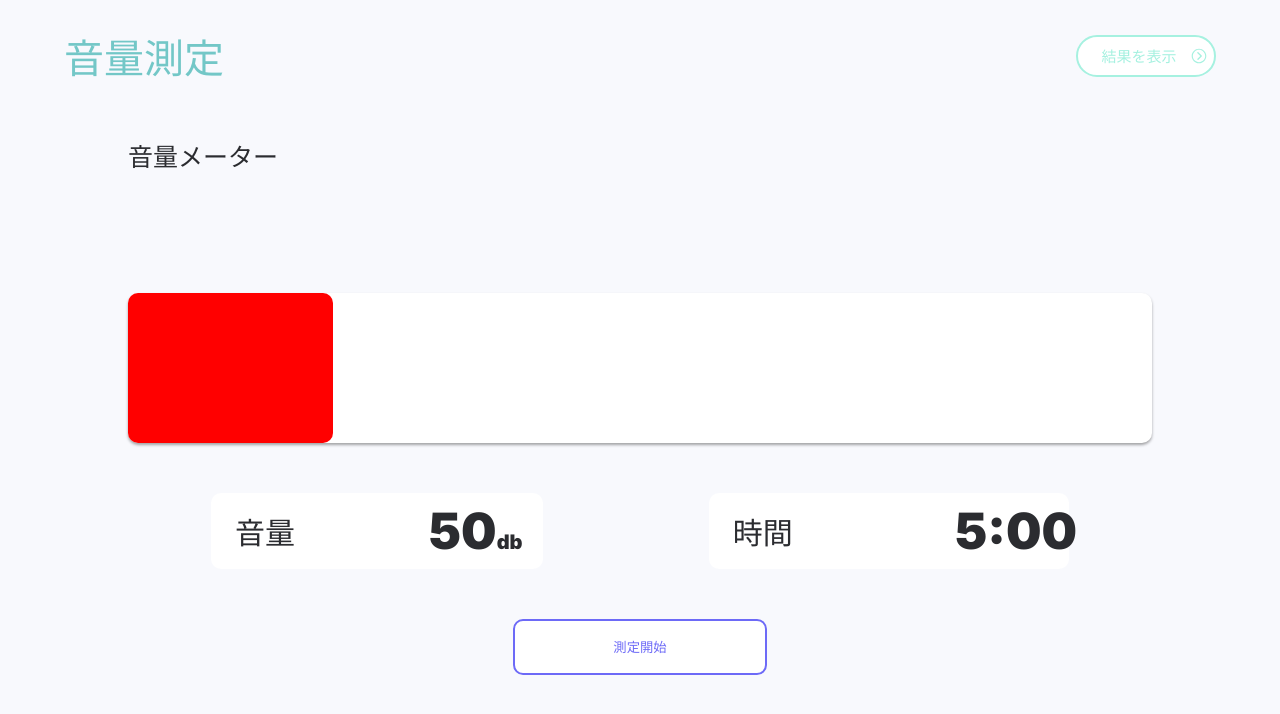
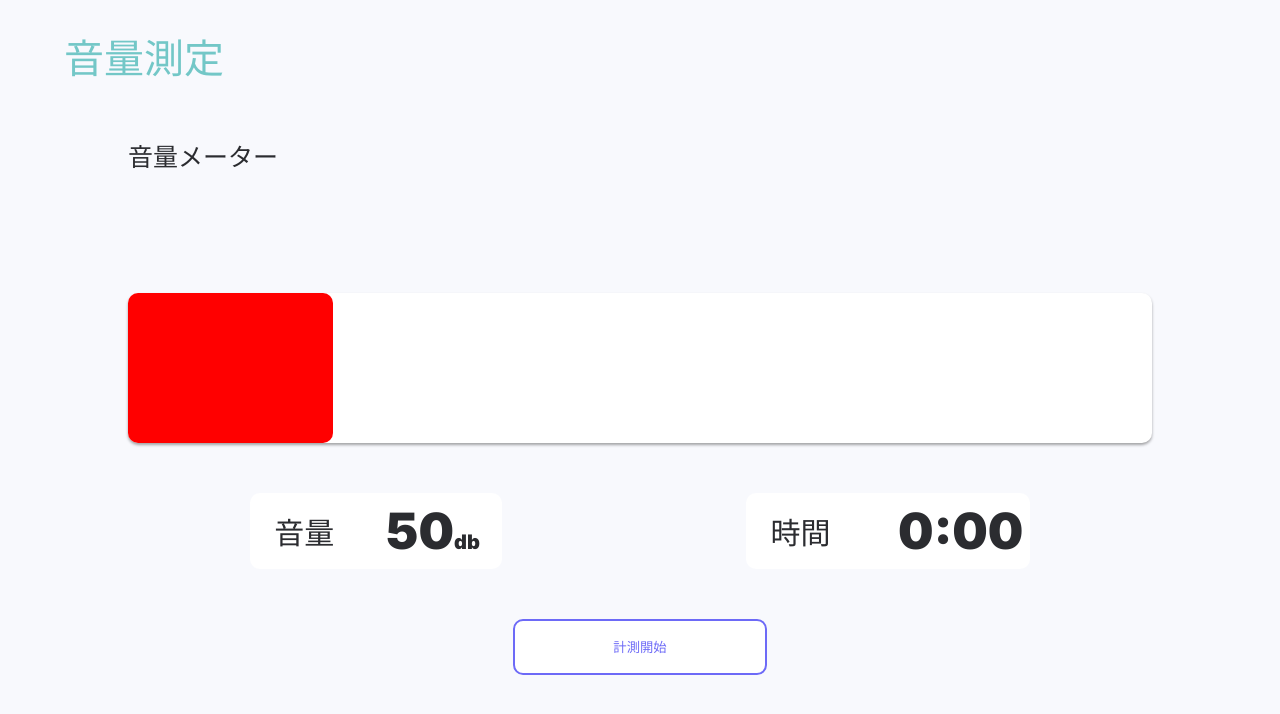
Before and after one commit to mizunoryuki/syshack_2025spring, a React (Vite) app: page /measure in a window 1280 px wide. Shown: the top 714 px of the page. Built offline with nearby package versions, Linux system fonts and the light colour scheme.

Commit message:
ボタンを押したら秒数をカウントするように変更

```diff
--- a/src/components/elements/MeasureText/index.css
+++ b/src/components/elements/MeasureText/index.css
@@ -5,10 +5,10 @@
     align-items: center;
 
     width: fit-content;
-    gap: 100px;
 
     padding: 8px 24px;
     border-radius: var(--radius-10);
+    gap: 20px;
 
     & > :nth-child(n) {
         margin: 0;
@@ -20,8 +20,11 @@
     }
 
     & > .content {
+        margin-right: auto;
         font-size: var(--font-size-50);
         font-weight: var(--font-weight-black);
+        width: 100%;
+        text-align: right;
     }
 
     & > .volume::after {
--- a/src/components/elements/MeasureText/index.jsx
+++ b/src/components/elements/MeasureText/index.jsx
@@ -8,7 +8,7 @@ export default function MeasureText({ type = "", title, content = "" }) {
             </div>
         );
     } else if (type === "timer") {
-        const min = content / 60;
+        const min = Math.floor(content / 60);
         const sec = String(content % 60).padStart(2, "0");
 
         return (
--- a/src/components/elements/Meter/index.jsx
+++ b/src/components/elements/Meter/index.jsx
@@ -1,7 +1,16 @@
+import { useState } from "react";
 import Button from "../Button";
 import MeasureText from "../MeasureText";
 import "./index.css";
-export default function Meter() {
+import useCountTime from "../../../hooks/timerhook";
+export default function Meter({ isdone, setIsdone }) {
+    const { count, isRunning, startTimer, finishMeasure } = useCountTime();
+
+    const handleFinishTimer = () => {
+        finishMeasure();
+        setIsdone(true);
+    };
+
     return (
         <div className="meter-container">
             <p>音量メーター</p>
@@ -16,14 +25,20 @@ export default function Meter() {
             <div className="measure-text-container">
                 <MeasureText type="volume" title={"音量"} content={50} />
                 {/* 音量をcontentで指定して表示 */}
-                <MeasureText type="timer" title={"時間"} content={300} />
+                <MeasureText type="timer" title={"時間"} content={count} />
                 {/* 時間をcontentで指定して表示(1秒ごと) */}
             </div>
             <div className="measure-button">
-                <Button
-                    text={"測定開始"}
-                    Clickfunction={() => console.log("測定を開始")}
-                />
+                {!isdone ? (
+                    <Button
+                        text={isRunning ? "計測停止" : "計測開始"}
+                        Clickfunction={() =>
+                            isRunning ? handleFinishTimer() : startTimer()
+                        }
+                    />
+                ) : (
+                    <></>
+                )}
             </div>
         </div>
     );
--- /dev/null
+++ b/src/hooks/timerhook.js
@@ -0,0 +1,31 @@
+import { useState, useEffect } from "react";
+
+export default function useCountTime() {
+    const [count, setCount] = useState(0);
+    const [isRunning, setIsRunning] = useState(false);
+    const [isdone, setIsdone] = useState(false);
+
+    useEffect(() => {
+        let timer;
+        if (isRunning) {
+            timer = setInterval(() => {
+                setCount((prev) => prev + 1);
+            }, 1000);
+        } else {
+            clearInterval(timer);
+        }
+
+        return () => clearInterval(timer);
+    }, [isRunning]);
+
+    const startTimer = () => {
+        setIsRunning(true);
+    };
+
+    const finishMeasure = () => {
+        setIsRunning(false);
+        setIsdone(true);
+    };
+
+    return { count, isRunning, isdone, startTimer, finishMeasure };
+}
--- a/src/pages/Measure/index.jsx
+++ b/src/pages/Measure/index.jsx
@@ -1,8 +1,10 @@
+import { useState } from "react";
 import Meter from "../../components/elements/Meter";
 import Title from "../../components/elements/Title";
 import "./index.css";
 
 export default function Measure() {
+    const [isdone, setIsdone] = useState(false);
     return (
         <div
             className="measure-container"
@@ -10,8 +12,8 @@ export default function Measure() {
                 height: "60%",
             }}
         >
-            <Title title={"音量測定"} text={"結果を表示"} />
-            <Meter />
+            <Title title={"音量測定"} text={isdone ? "結果を表示" : ""} />
+            <Meter isdone={isdone} setIsdone={setIsdone} />
         </div>
     );
 }
```
